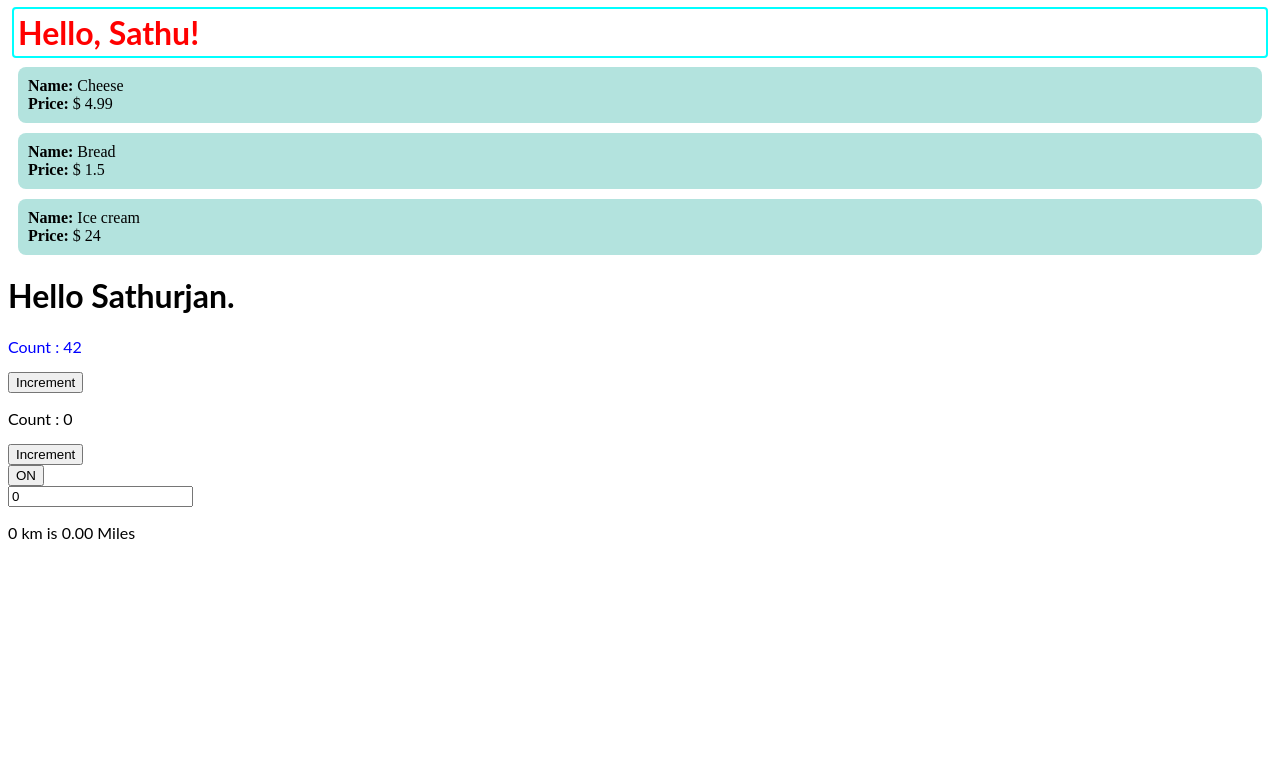
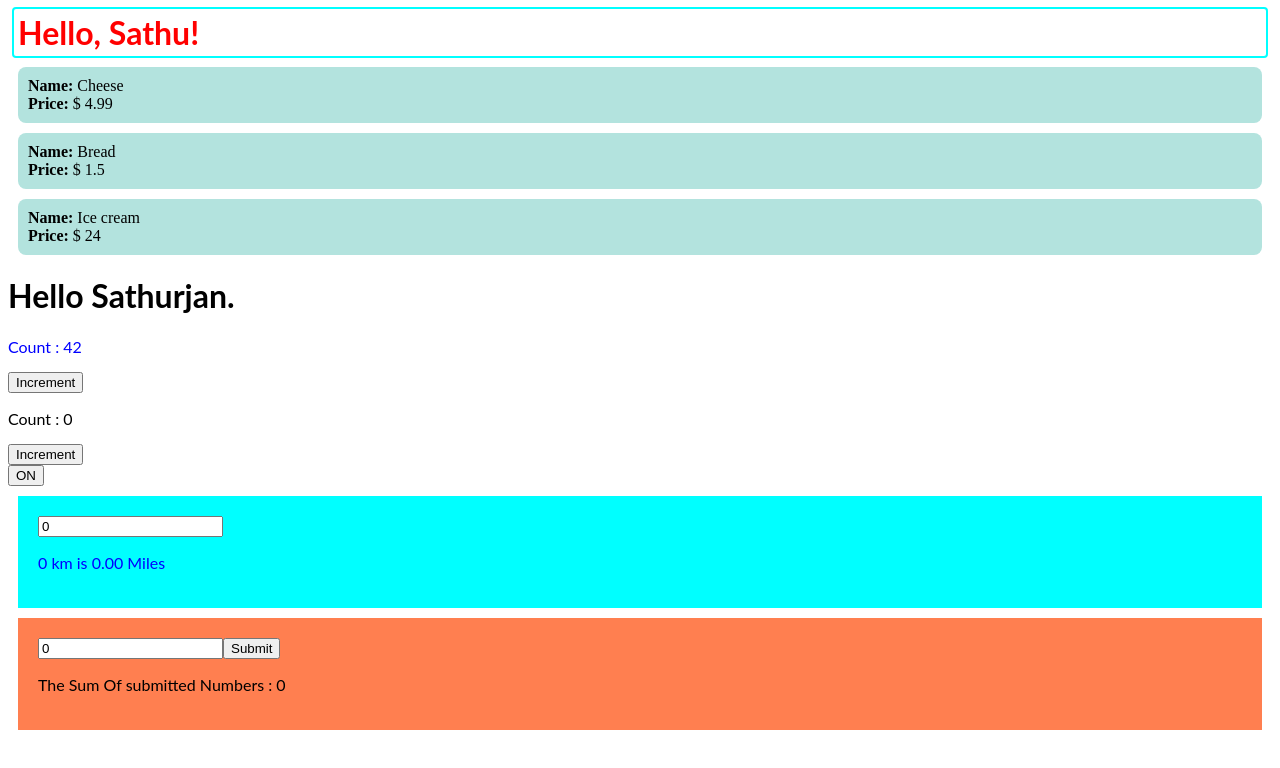
Before and after one commit to j-sathurjan/hello-react-example-ksq4cy, a React app: page / in a window 1280 px wide. Built offline with nearby package versions, Linux system fonts and the light colour scheme.

Commit message:
3 files modified

```diff
--- a/index.html
+++ b/index.html
@@ -14,5 +14,6 @@
     <div id="counterApp2"></div>
     <div id="toggle"></div>
     <div id="converter"></div>
+    <div id="addform"></div>
   </body>
 </html>
--- a/index.js
+++ b/index.js
@@ -94,14 +94,14 @@ ReactDOM.render(<Toggle />, document.getElementById('toggle'));
 
 function Converter() {
   const [km, setKm] = useState(0);
-  function handleChange(event) {
-    setKm(event.target.value);
+  function handleChange(e) {
+    setKm(e.target.value);
   }
   function convert(km) {
     return (km / 1.609).toFixed(2);
   }
   return (
-    <div>
+    <div class="converter">
       <input type="text" value={km} onChange={handleChange} />
       <p>
         {km} km is {convert(km)} Miles
@@ -110,3 +110,14 @@ function Converter() {
   );
 }
 ReactDOM.render(<Converter />, document.getElementById('converter'));
+
+function AddForm() {
+  const [num, setNum]=useState(0);
+  const [sum, setSum]=useState(0);
+  return <div class="form">
+    <input type=""text value={num} />
+    <button>Submit</button>
+    <p>The Sum Of submitted Numbers : {sum}</p>
+  </div>;
+}
+ReactDOM.render(<AddForm />, document.getElementById('addform'));
--- a/style.css
+++ b/style.css
@@ -19,3 +19,14 @@ p {
 .count {
   color: blue;
 }
+.converter {
+  color: blue;
+  background-color: aqua;
+  margin: 10px;
+  padding: 20px;
+}
+.form {
+  background-color: coral;
+  margin: 10px;
+  padding: 20px;
+}
```
